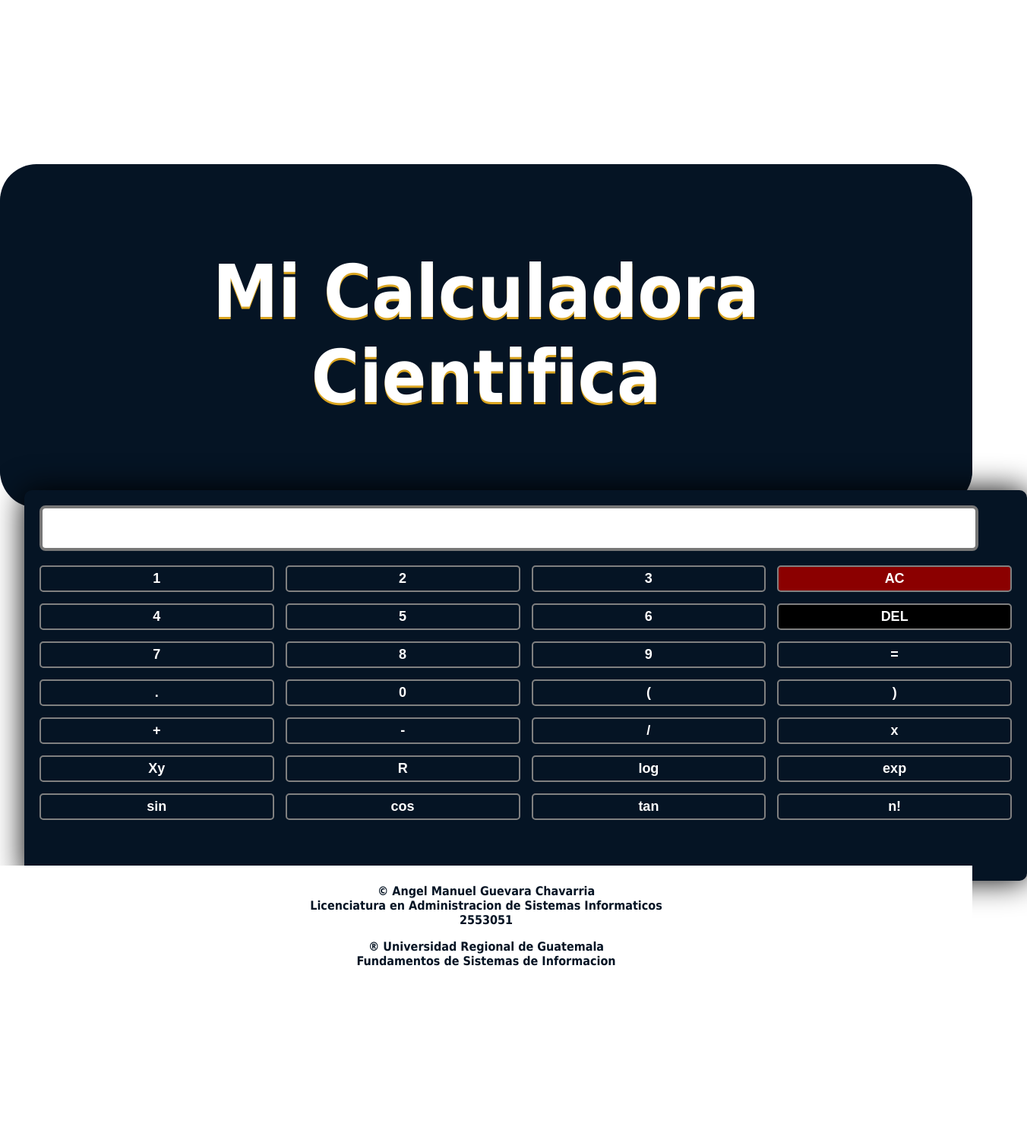
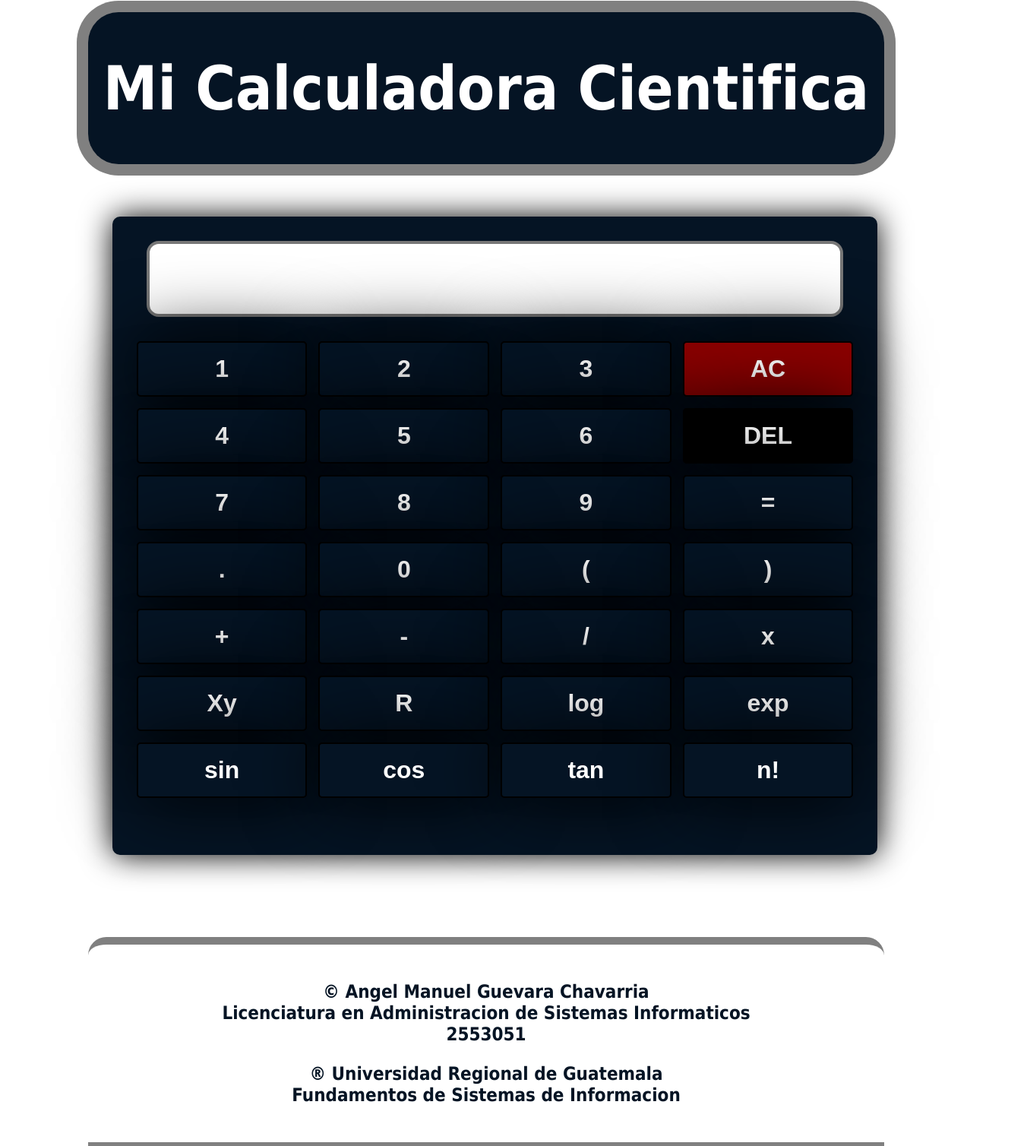
Before and after one commit to CLBEC/Mi-Calculadora-Cientifica, a plain HTML site: page index.html in a window 1280 px wide. Shown: the part 24-1532 px from the top of the page at 76% size, 1352 px wide, since content can reach past the window. Before the commit the page ends 1322 px from the top, so only its background shows below. Drawn offline with Linux system fonts and the light colour scheme.

Commit message:
Update index.calculadora.css

```diff
--- a/index.calculadora.css
+++ b/index.calculadora.css
@@ -8,19 +8,21 @@ body {
     align-items: center;
     display: grid;
     grid-column: center;
+    text-align: center;
 }
 
 header {
     background-color: #051424;
     color: white;
-    text-shadow: 0 3px goldenrod;
-    text-align: center;
-    padding: 1em;
-    margin-top: 5em;
-    margin-bottom: 0;
+    font-size: 2.5em;
+    margin-bottom: 2em;
+    margin-top: 1em;
+    padding-top: 0;
+    padding-bottom: 0;
+    padding-left: 0.5em;
+    padding-right: 0.5em;
     border-radius: 1em;
-    font-size: 3em;
-    box-shadow: 0 03px #051424;
+    box-shadow: 0 0 0 15px gray;
 }
 
 div {
@@ -29,21 +31,21 @@ div {
 
 .calculator {
     background-color: #051424;
-    padding: 20px;
+    padding: 2em;
     border-radius: 10px;
     box-shadow: 0 0 40px black;
-    width: 100%;
-    height: 100%;
+    width: 90%;
+    height: 95%;
 }
 
 #display {
     width: 95%;
-    height: 50px;
-    font-size: 1.2em;
+    height: 90px;
+    font-size: 2em;
     margin-bottom: 1em;
     padding-right: 10px;
     text-align: right;
-    border-radius: 1vh;
+    border-radius: 0.5em;
     color: #051424;
     background-color: white;
     border: 0.5vh solid #777;
@@ -60,11 +62,18 @@ div {
 div button {
     background-color: #051424;
     color: white;
-    border: 2px solid grey;
+    border: 2px solid black;
     border-radius: 5px;
     font-weight: bold;
-    padding: 5px;
-    font-size: 18px;
+    padding: 0.5em;
+    font-size: 2em;
+    box-shadow: 0 0  3em black;
+}
+
+div button:hover {
+    background-color: white;
+    color: #051425;
+    cursor: pointer;
 }
 
 .button {
@@ -73,12 +82,22 @@ div button {
     cursor: pointer;
 }
 
+.message {
+    color: white;
+    text-align: center;
+    font-family: tahoma;
+}
+
 footer {
-    background-color: white;
     color: #051424;
-    padding: 1vh;
+    font-size: 1.5em;
+    border-top: 10px solid gray;
+    border-top-left-radius: 1em;
+    border-top-right-radius: 1em;
+    border-bottom: 5px solid gray;
+    padding: 1em;
     text-align: center;
-    margin: 0;
+    margin-top: 5em;
     font-weight: bold;
 
 }
```
